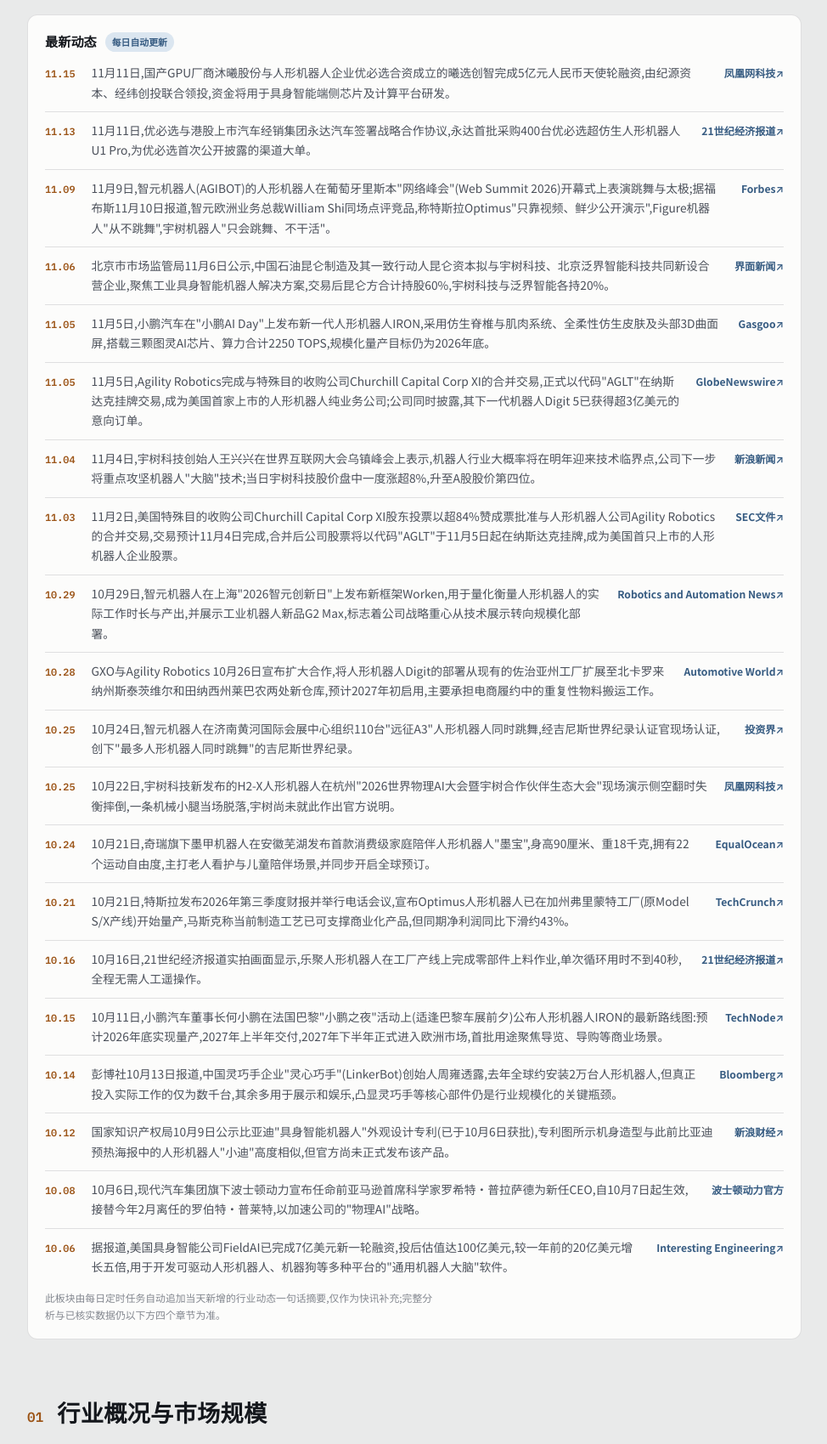
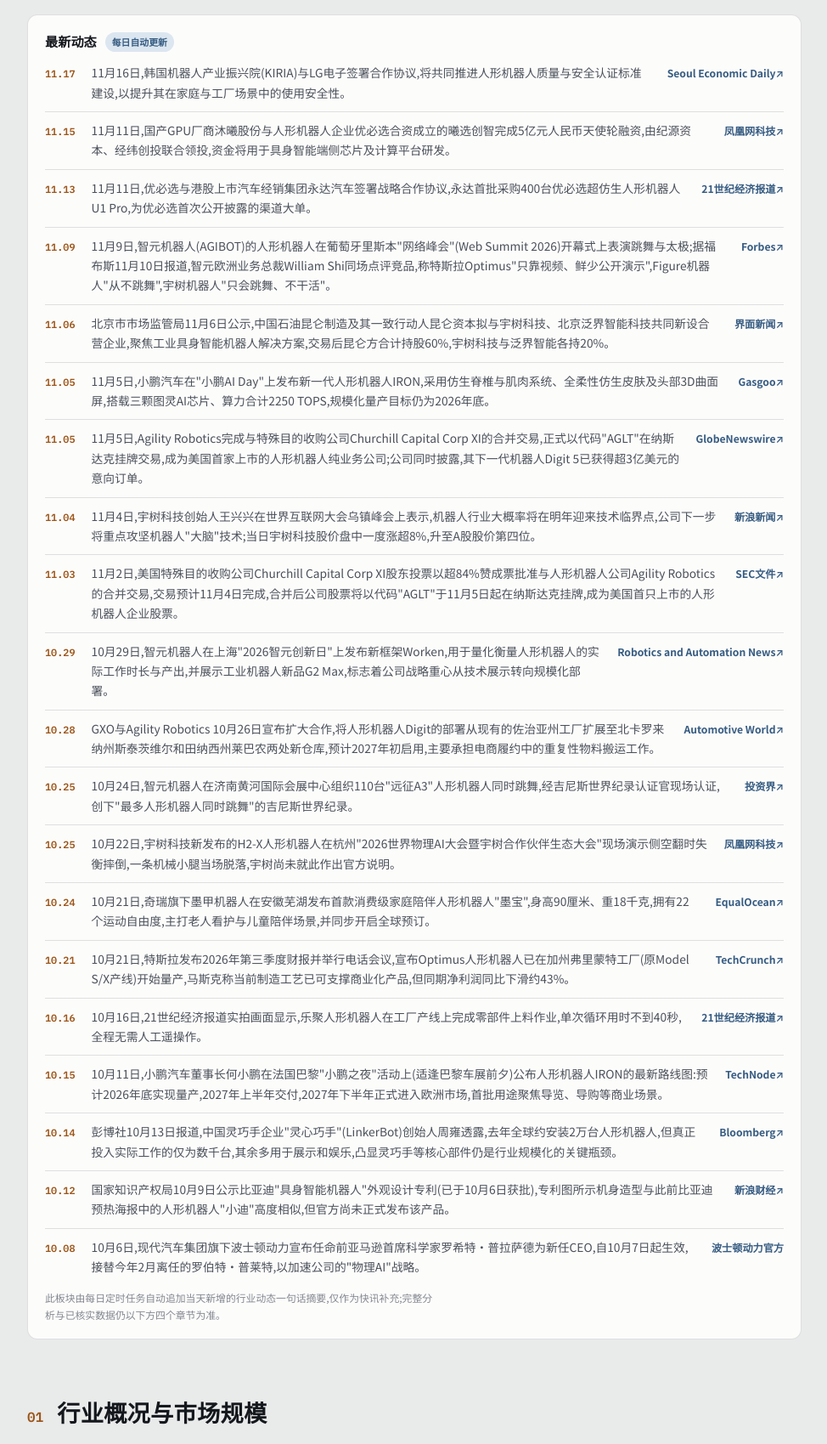
Before and after one commit to cindymmy111-star/humanoid-robot-report, a plain HTML site: page index.html in a window 1280 px wide. Shown: the part 667-2366 px from the top of the page at 85% size, without its empty margins (152-1126 px from the left). Drawn offline with Linux system fonts and the light colour scheme.

Commit message:
Daily update: 2026-11-17
Co-Authored-By: Claude Sonnet 5 <noreply@anthropic.com>
Claude-Session: https://claude.ai/code/session_01MG3iEDNu6RTaNSYALZNA4D

```diff
--- a/index.html
+++ b/index.html
@@ -372,6 +372,7 @@
     <div class="feed-card">
       <div class="feed-head"><h4><span class="zh">最新动态</span><span class="en" hidden>Latest Updates</span></h4><span class="feed-tag"><span class="zh">每日自动更新</span><span class="en" hidden>Auto-updated daily</span></span></div>
       <ul class="feed-list" id="feed-list">
+        <li><span class="feed-date mono">11.17</span><span class="feed-text"><span class="zh">11月16日,韩国机器人产业振兴院(KIRIA)与LG电子签署合作协议,将共同推进人形机器人质量与安全认证标准建设,以提升其在家庭与工厂场景中的使用安全性。</span><span class="en" hidden>On Nov 16, South Korea's Korea Institute for Robot Industry Advancement signed a cooperation agreement with LG Electronics to jointly develop quality and safety certification standards for humanoid robots, aiming to make them safer for use in homes and factories.</span></span><a class="tl-src" href="https://en.sedaily.com/society/2026/11/16/korea-robot-agency-lg-electronics-team-up-on-humanoid-robot" target="_blank" rel="noopener">Seoul Economic Daily↗</a></li>
         <li><span class="feed-date mono">11.15</span><span class="feed-text"><span class="zh">11月11日,国产GPU厂商沐曦股份与人形机器人企业优必选合资成立的曦选创智完成5亿元人民币天使轮融资,由纪源资本、经纬创投联合领投,资金将用于具身智能端侧芯片及计算平台研发。</span><span class="en" hidden>On Nov 11, Xilect — a joint venture between domestic GPU maker MetaX and humanoid robot maker UBTech focused on embodied-AI edge chips — closed a roughly RMB500 million ($70M) angel round led by GGV Capital and Matrix Partners China, with proceeds earmarked for chip and computing-platform R&D.</span></span><a class="tl-src" href="https://tech.ifeng.com/c/8xySAQMNs6q" target="_blank" rel="noopener"><span class="zh">凤凰网科技↗</span><span class="en" hidden>Ifeng Tech↗</span></a></li>
         <li><span class="feed-date mono">11.13</span><span class="feed-text"><span class="zh">11月11日,优必选与港股上市汽车经销集团永达汽车签署战略合作协议,永达首批采购400台优必选超仿生人形机器人U1 Pro,为优必选首次公开披露的渠道大单。</span><span class="en" hidden>On Nov 11, UBTech signed a strategic partnership with Hong Kong-listed auto dealership group Yongda Automobile, which placed an initial order for 400 of UBTech's U1 Pro hyper-bionic humanoid robots — the company's first publicly disclosed order of this scale.</span></span><a class="tl-src" href="https://m.21jingji.com/article/20261112/herald/b346271605809915f10ae770af130477.html" target="_blank" rel="noopener"><span class="zh">21世纪经济报道↗</span><span class="en" hidden>21st Century Business Herald↗</span></a></li>
         <li><span class="feed-date mono">11.09</span><span class="feed-text"><span class="zh">11月9日,智元机器人(AGIBOT)的人形机器人在葡萄牙里斯本"网络峰会"(Web Summit 2026)开幕式上表演跳舞与太极;据福布斯11月10日报道,智元欧洲业务总裁William Shi同场点评竞品,称特斯拉Optimus"只靠视频、鲜少公开演示",Figure机器人"从不跳舞",宇树机器人"只会跳舞、不干活"。</span><span class="en" hidden>On Nov 9, AGIBOT's humanoid robots opened Web Summit 2026 in Lisbon with a dancing and tai chi performance; Forbes reported Nov 10 that AGIBOT's Europe president William Shi used the stage to needle rivals, saying Tesla's Optimus relies on videos rather than public demos, Figure's robots "never dance," and Unitree's "only dance" without doing real work.</span></span><a class="tl-src" href="https://www.forbes.com/sites/johnkoetsier/2026/11/10/robot-trash-talk-at-web-summit-as-agibot-disses-tesla-figure-unitree/" target="_blank" rel="noopener">Forbes↗</a></li>
@@ -391,7 +392,7 @@
         <li><span class="feed-date mono">10.14</span><span class="feed-text"><span class="zh">彭博社10月13日报道,中国灵巧手企业"灵心巧手"(LinkerBot)创始人周雍透露,去年全球约安装2万台人形机器人,但真正投入实际工作的仅为数千台,其余多用于展示和娱乐,凸显灵巧手等核心部件仍是行业规模化的关键瓶颈。</span><span class="en" hidden>Bloomberg reported on Oct 13 that LinkerBot founder Zhou Yong estimates roughly 20,000 humanoid robots were installed worldwide last year, but only a few thousand are doing real work — the rest mostly used for demos and entertainment — underscoring dexterous hands as a key bottleneck to scaling the industry.</span></span><a class="tl-src" href="https://www.bloomberg.com/news/features/2026-10-13/china-s-robotic-hands-key-to-5-trillion-ai-humanoid-development-race" target="_blank" rel="noopener">Bloomberg↗</a></li>
         <li><span class="feed-date mono">10.12</span><span class="feed-text"><span class="zh">国家知识产权局10月9日公示比亚迪"具身智能机器人"外观设计专利(已于10月6日获批),专利图所示机身造型与此前比亚迪预热海报中的人形机器人"小迪"高度相似,但官方尚未正式发布该产品。</span><span class="en" hidden>China's IP administration disclosed on Oct 9 a design patent for BYD's "embodied intelligent robot," granted Oct 6, whose rendering closely resembles the humanoid "Xiaodi" that BYD teased earlier, though the company has yet to formally unveil the product.</span></span><a class="tl-src" href="https://finance.sina.cn/stock/jdts/2026-10-09/detail-iniurwae1038354.d.html" target="_blank" rel="noopener"><span class="zh">新浪财经↗</span><span class="en" hidden>Sina Finance↗</span></a></li>
         <li><span class="feed-date mono">10.08</span><span class="feed-text"><span class="zh">10月6日,现代汽车集团旗下波士顿动力宣布任命前亚马逊首席科学家罗希特·普拉萨德为新任CEO,自10月7日起生效,接替今年2月离任的罗伯特·普莱特,以加速公司的"物理AI"战略。</span><span class="en" hidden>On Oct 6, Hyundai-owned Boston Dynamics named former Amazon chief scientist Rohit Prasad as its new CEO effective Oct 7, succeeding Robert Playter, who stepped down in February, as the humanoid maker accelerates its "Physical AI" strategy.</span></span><a class="tl-src" href="https://bostondynamics.com/news/boston-dynamics-appoints-rohit-prasad-as-chief-executive-officer/" target="_blank" rel="noopener"><span class="zh">波士顿动力官方</span><span class="en" hidden>Boston Dynamics (official)</span></a></li>
-        <li><span class="feed-date mono">10.06</span><span class="feed-text"><span class="zh">据报道,美国具身智能公司FieldAI已完成7亿美元新一轮融资,投后估值达100亿美元,较一年前的20亿美元增长五倍,用于开发可驱动人形机器人、机器狗等多种平台的"通用机器人大脑"软件。</span><span class="en" hidden>U.S. embodied-AI startup FieldAI has reportedly closed a $700 million funding round at a $10 billion valuation — five times its mark a year ago — for its "universal robot brain" software meant to run humanoids, quadrupeds and other robot platforms.</span></span><a class="tl-src" href="https://interestingengineering.com/innovation/fieldai-gets-funding-for-universal-robot-brains" target="_blank" rel="noopener">Interesting Engineering↗</a></li>      </ul>
+      </ul>
       <p class="feed-note"><span class="zh">此板块由每日定时任务自动追加当天新增的行业动态一句话摘要,仅作为快讯补充;完整分析与已核实数据仍以下方四个章节为准。</span><span class="en" hidden>This section is auto-appended daily by a scheduled task with one-line summaries of same-day developments; it supplements, but doesn't replace, the verified analysis in the four sections below. New daily entries may appear in Chinese only until translated.</span></p>
     </div>
   </div>
```
